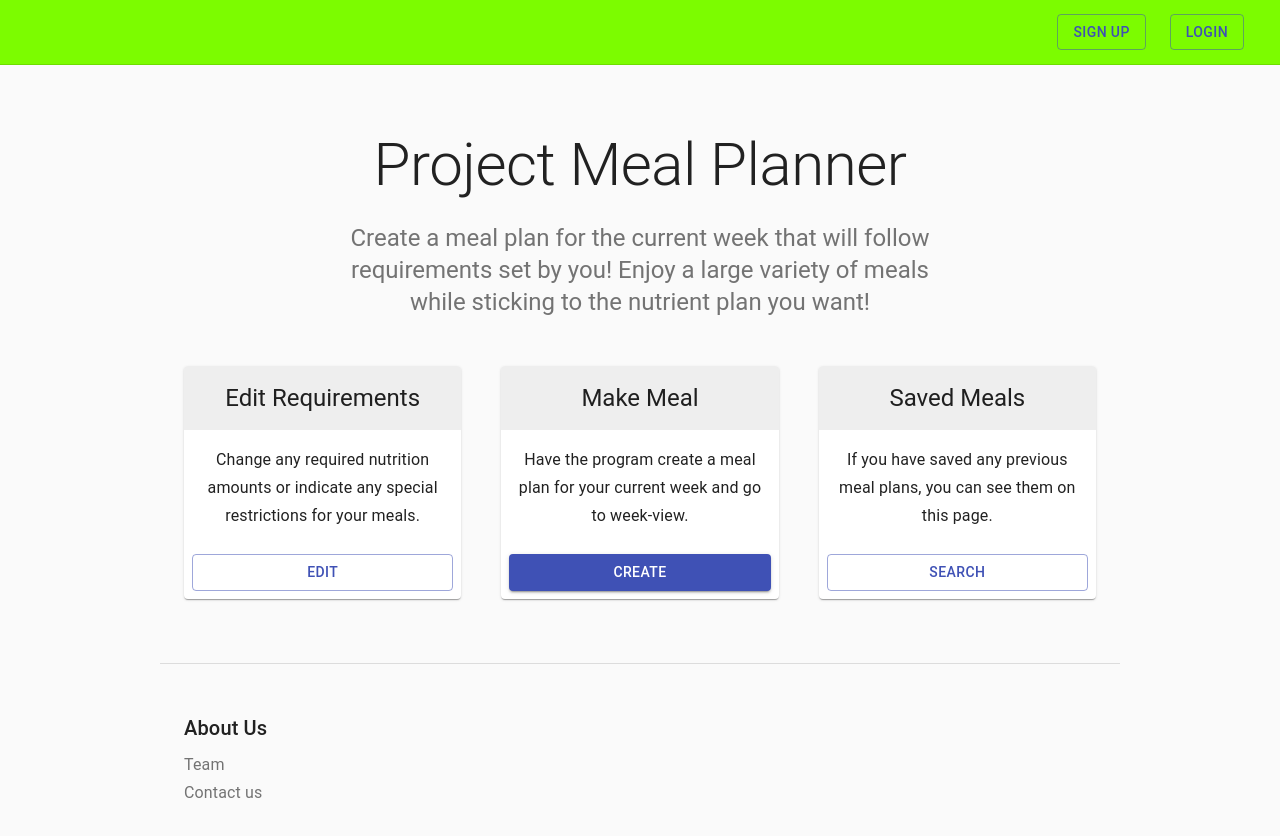
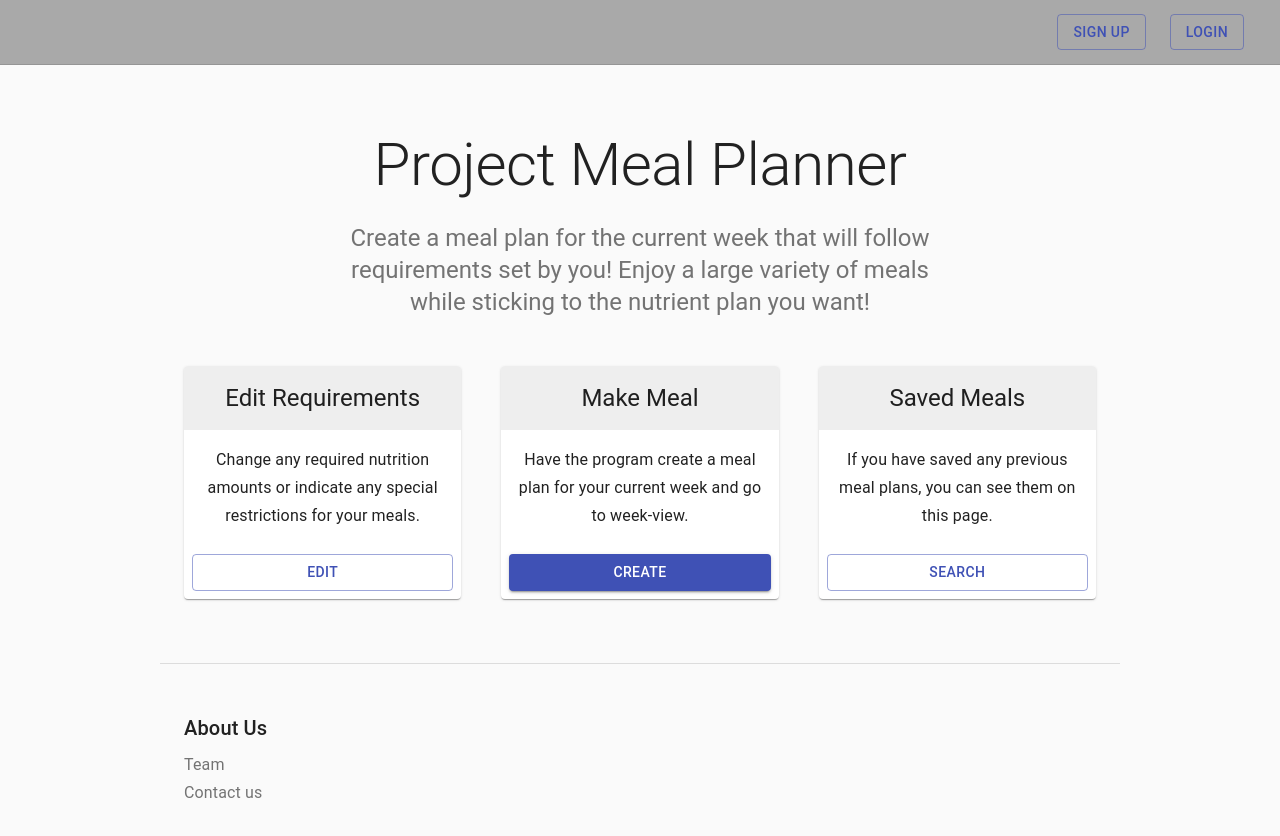
Before and after one commit to BradRaynaud/Team_Abraca-Data, a Next.js app in the folder frontend/: page / in a window 1280 px wide. Shown: the top 836 px of the page. Built offline with nearby package versions, Linux system fonts and the light colour scheme.

Commit message:
Rechanged top-bar color.

```diff
--- a/frontend/pages/homePage.js
+++ b/frontend/pages/homePage.js
@@ -33,7 +33,7 @@ const useStyles = makeStyles(theme => ({
     },
   },
   appBar: {
-    backgroundColor: 'lawngreen',
+    backgroundColor: 'darkgrey',
     borderBottom: `1px solid ${theme.palette.divider}`,
   },
   toolbar: {
```
